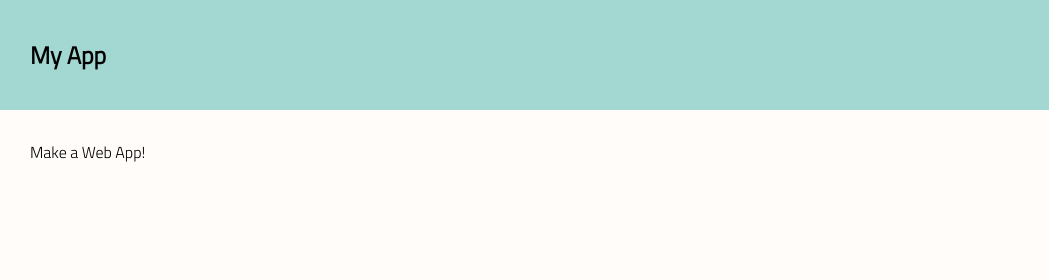
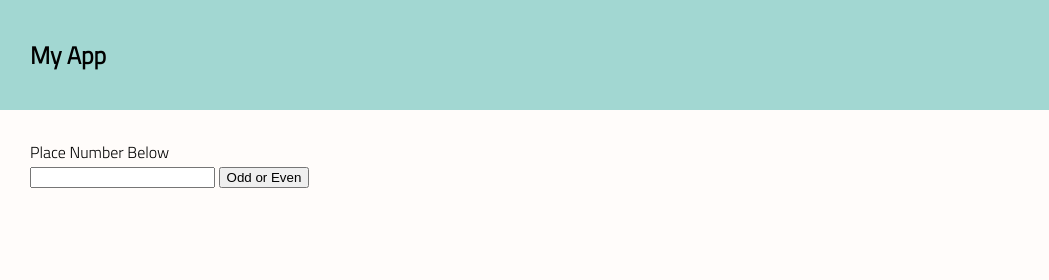
Before and after one commit to tannermeck/Odd-Even-Lab, a plain HTML site: page index.html in a window 1280 px wide. Shown: the top 280 px of the page, 0-1049 px from the left. Drawn offline with Linux system fonts and the light colour scheme.

```diff
--- a/index.html
+++ b/index.html
@@ -19,7 +19,12 @@
 
     <main>
 
-        Make a Web App!
+        <h2>Place Number Below</h2>
+
+        <section>
+            <input id="input-box">
+            <button id="submit-button">Odd or Even</button>
+        </section>
 
     </main>
 
--- /dev/null
+++ b/is-even.js
@@ -0,0 +1,4 @@
+export function isEven(number) {
+    return Boolean
+}
+export default isEven;
```
Also changed, not shown: test/tests.js (+8 -0 lines).
